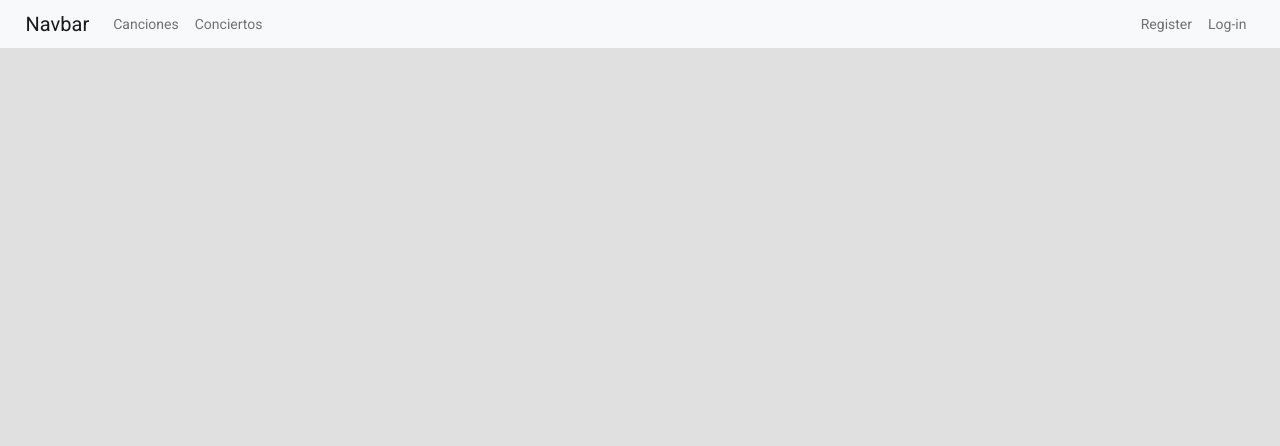
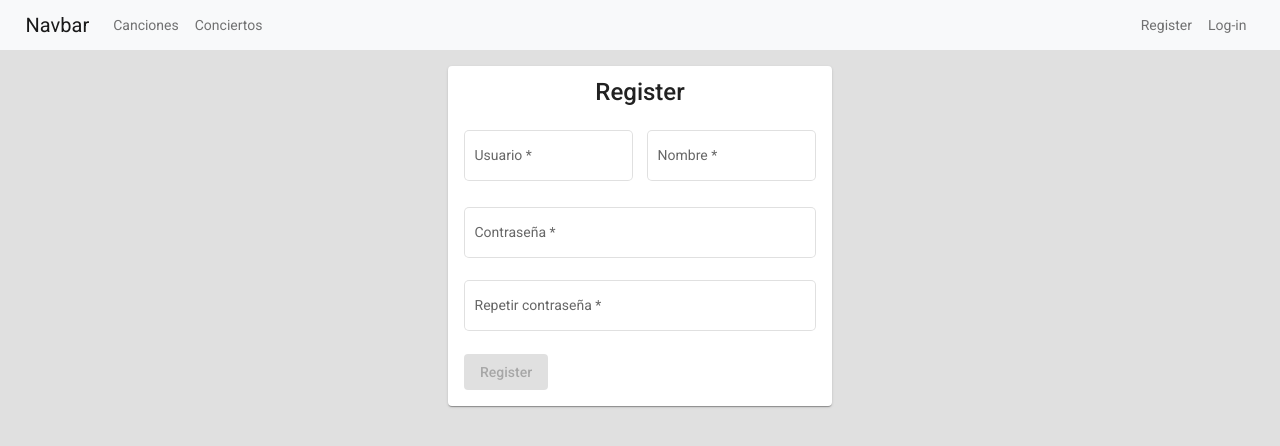
Before and after one commit to andresTorrecillas/TFM-Front, an Angular app: page /register in a window 1280 px wide. Before the commit this address led to /. Shown: the top 446 px of the page. Built offline with nearby package versions, Linux system fonts and the light colour scheme.

Commit message:
Implemented register page #4

```diff
--- a/src/app/app-routing.module.ts
+++ b/src/app/app-routing.module.ts
@@ -5,6 +5,7 @@ import {HttpClientModule} from "@angular/common/http";
 import {SongListComponent} from "./song/song-list.component";
 import {LogInComponent} from "./auth/log-in.component";
 import {AuthGuard} from "./auth/auth.guard";
+import {RegisterComponent} from "./auth/register.component";
 
 const routes: Routes= [
   { path: 'song', canActivate: [AuthGuard], children:[
@@ -12,6 +13,7 @@ const routes: Routes= [
       { path:':id', component: SongComponent }
     ] },
   { path: 'login', component: LogInComponent },
+  { path: 'register', component: RegisterComponent },
   { path: '', redirectTo:'song', pathMatch: 'full' },
 ];
 
--- a/src/app/app.component.css
+++ b/src/app/app.component.css
@@ -6,4 +6,5 @@
 .navbar{
   padding-left: 2vw;
   height: 6vh;
+  min-height: 50px;
 }
--- a/src/app/app.module.ts
+++ b/src/app/app.module.ts
@@ -23,6 +23,7 @@ import {LogInComponent} from "./auth/log-in.component";
 import {AuthService} from "./auth/auth.service";
 import {HTTP_INTERCEPTORS} from "@angular/common/http";
 import {AuthInterceptor} from "./shared/services/authInterceptor.service";
+import {RegisterComponent} from "./auth/register.component";
 
 @NgModule({
   declarations: [
@@ -31,7 +32,8 @@ import {AuthInterceptor} from "./shared/services/authInterceptor.service";
     SongListComponent,
     LogInComponent,
     AddUpdateSongDialogComponent,
-    ConfirmDialogComponent
+    ConfirmDialogComponent,
+    RegisterComponent
   ],
   imports: [
     AppRoutingModule,
--- a/src/app/auth/log-in.component.ts
+++ b/src/app/auth/log-in.component.ts
@@ -8,7 +8,7 @@ import {SnackbarService} from "../shared/services/snackbar.service";
 @Component({
   selector: 'app-login',
   templateUrl: 'log-in.component.html',
-  styleUrls: ["log-in.component.css"]
+  styleUrls: ["log-register.component.css"]
 })
 
 export class LogInComponent {
--- a/src/app/auth/log-in.component.css
+++ b/src/app/auth/log-register.component.css
@@ -3,6 +3,14 @@
   top: 2vh;
   margin: auto;
   width: 30vw;
+  min-width: 300px;
+}
+
+.inline{
+  width: 48%;
+}
+
+.container{
 }
 
 mat-form-field{
--- /dev/null
+++ b/src/app/auth/register.component.html
@@ -0,0 +1,34 @@
+<div class="container">
+  <mat-card class="form">
+    <mat-card-title class="text-center">Register</mat-card-title>
+    <mat-card-content>
+      <div class="d-flex justify-content-between">
+        <mat-form-field appearance="outline" class="inline">
+          <mat-label>Usuario</mat-label>
+          <input matNativeControl [(ngModel)]="register.userName" required #userName="ngModel"/>
+        </mat-form-field>
+        <mat-form-field appearance="outline" class="inline">
+          <mat-label>Nombre</mat-label>
+          <input matNativeControl [(ngModel)]="register.name" required #name="ngModel"/>
+        </mat-form-field>
+      </div>
+      <div>
+        <mat-form-field appearance="outline">
+          <mat-label>Contraseña</mat-label>
+          <input matNativeControl [(ngModel)]="register.password" minlength="6" required type="password" #psw="ngModel"/>
+          <mat-error *ngIf="psw.invalid && psw.dirty">La contrase&ntilde;a debe tener al menos 6 caracteres</mat-error>
+        </mat-form-field>
+      </div>
+      <div>
+        <mat-form-field appearance="outline">
+          <mat-label>Repetir contrase&ntilde;a</mat-label>
+          <input matNativeControl [(ngModel)]="passwordValidator" required [pattern]="'^' + register.password + '$'"  type="password" #pswRepeat="ngModel"/>
+          <mat-error *ngIf="pswRepeat.invalid && pswRepeat.dirty">Las dos contrase&ntilde;as no coinciden</mat-error>
+        </mat-form-field>
+      </div>
+      <div>
+        <button mat-raised-button (click)="sendRegister()" [disabled]="userName.invalid || psw.invalid || pswRepeat.invalid">Register</button>
+      </div>
+    </mat-card-content>
+  </mat-card>
+</div>
--- /dev/null
+++ b/src/app/auth/register.component.ts
@@ -0,0 +1,34 @@
+import {Component} from '@angular/core';
+import {RegisterDto} from "./registerDto.model";
+
+@Component({
+  selector: 'app-register',
+  templateUrl: 'register.component.html',
+  styleUrls: ['log-register.component.css']
+})
+
+export class RegisterComponent {
+  public register: RegisterDto;
+  public passwordValidator: string;
+  constructor() {
+    this.register = {
+      name: "",
+      password: "",
+      userName: ""
+    }
+    this.passwordValidator = "";
+  }
+
+  sendRegister(){
+
+  }
+
+  isValid(): boolean {
+    return true;
+  }
+
+  isPasswordUnmatched() {
+    console.log(this.register.password != this.passwordValidator && this.passwordValidator != "" && this.register.password != "")
+    return this.register.password != this.passwordValidator && this.passwordValidator != "" && this.register.password != "";
+  }
+}
--- /dev/null
+++ b/src/app/auth/registerDto.model.ts
@@ -0,0 +1,5 @@
+export interface RegisterDto{
+  name: string
+  userName: string,
+  password: string
+}
```
